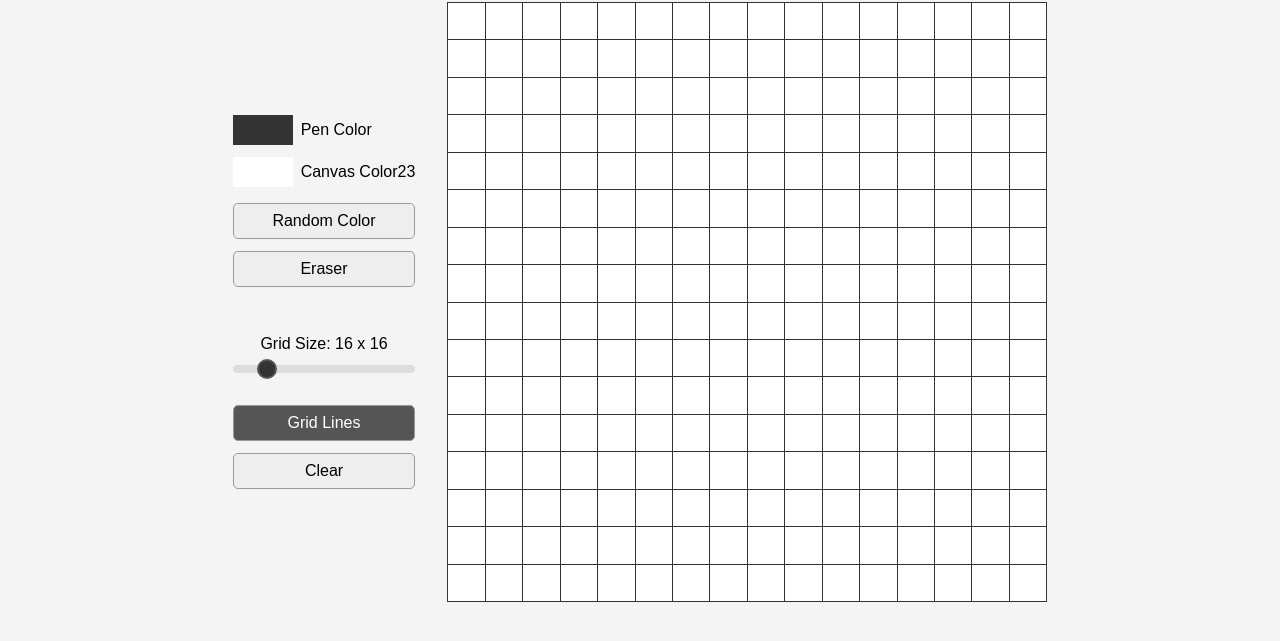
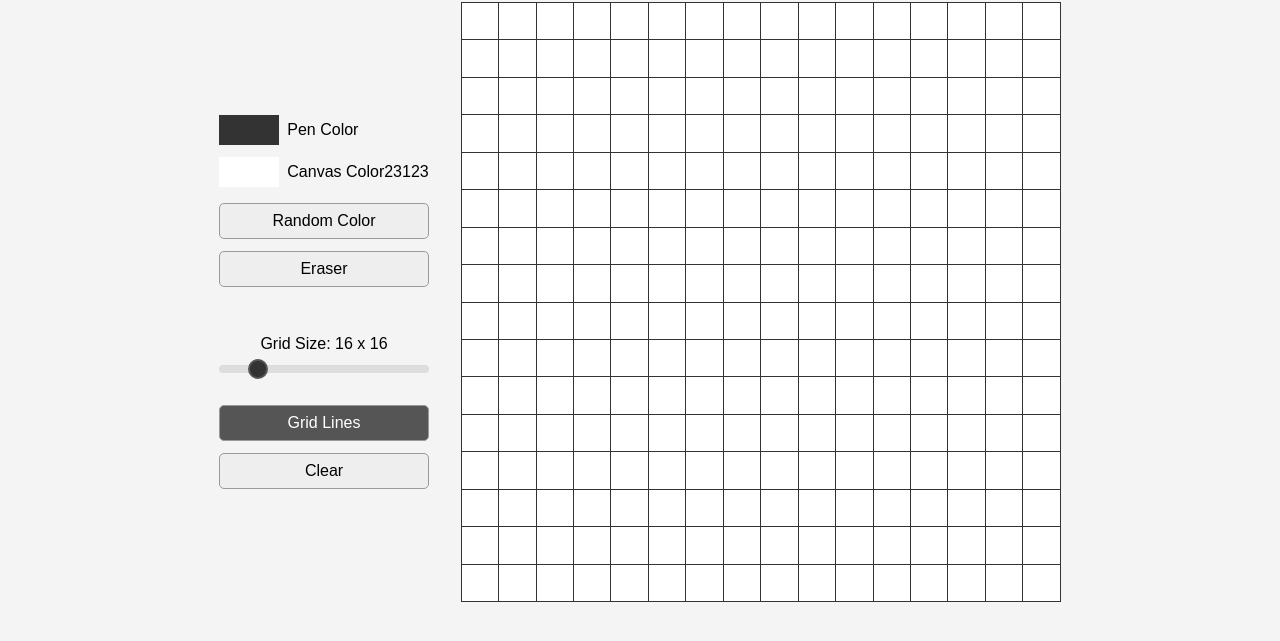
Before and after one commit to karolistech/etch-a-sketch-bad-2, a website built with Vite: page index.html in a window 1280 px wide. Shown: the part 51-692 px from the top of the page. Built offline with nearby package versions, Linux system fonts and the light colour scheme.

Commit message:
timezone test

```diff
--- a/index.html
+++ b/index.html
@@ -22,7 +22,7 @@
           </div>
           <div class="controls__color">
             <input type="color" id="bg-color" class="controls__color-input" value="#ffffff">
-            <label for="bg-color">Canvas Color23</label>
+            <label for="bg-color">Canvas Color23123</label>
           </div>
         </div>
 
```
